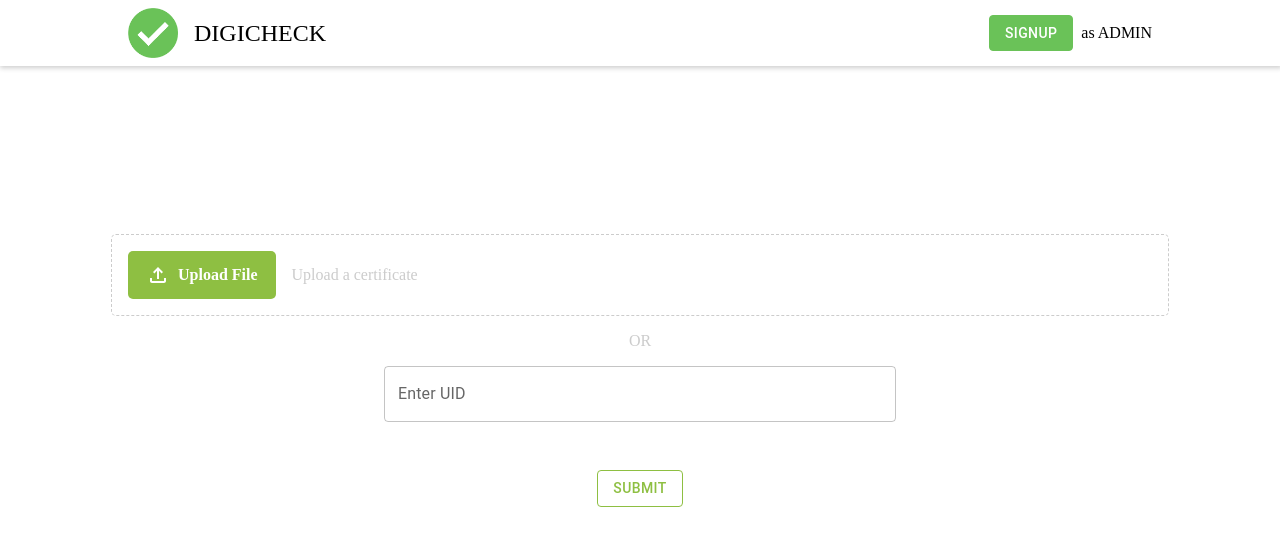
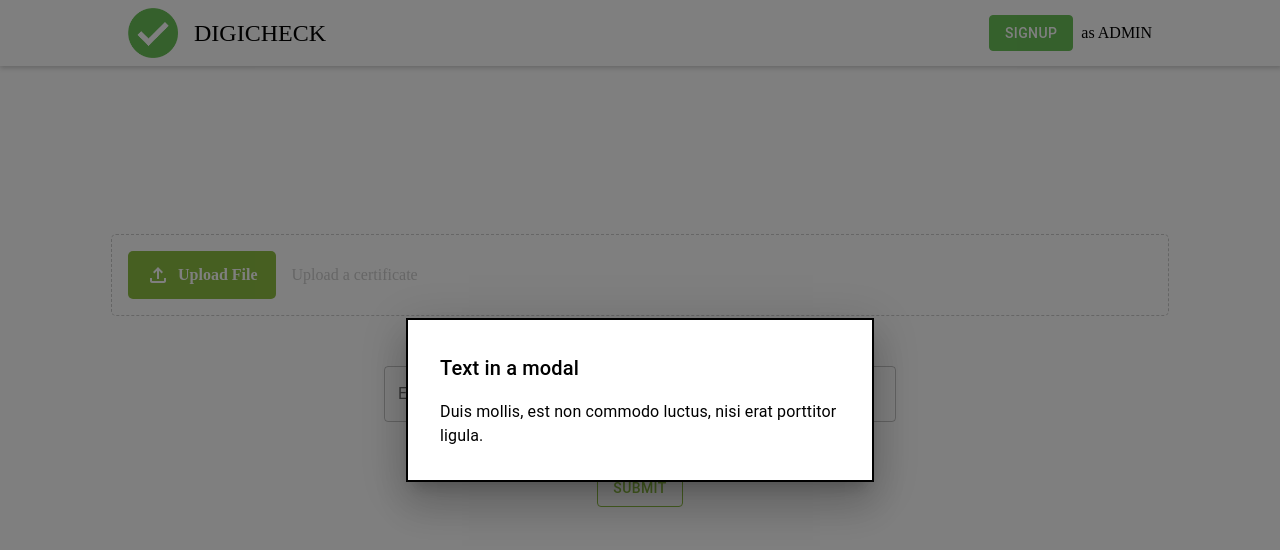
Before and after one commit to Phoenix6296/digicheck, a React (Create React App) app: page / in a window 1280 px wide. Both pictures are taken after a click on the button "SIGNUP". Shown: the top 550 px of the page. Built offline with nearby package versions, Linux system fonts and the light colour scheme; the HTML template or start-up script is replaced by a standard one.

Commit message:
Modal is added

```diff
--- a/src/Components/User/Home/Home.js
+++ b/src/Components/User/Home/Home.js
@@ -10,24 +10,15 @@ const Home = () => {
             <span>OR</span>
             <TextField id="outlined-basic" label="Enter UID" variant="outlined"
                 sx={{
-                    width: { xs: '100%', sm: '50%' },
-                    borderColor: '#ccc',
-                    '& .MuiOutlinedInput-root.Mui-focused .MuiOutlinedInput-notchedOutline': {
-                        borderColor: '#8ebf42',
-                    },
+                    width: { xs: '100%', sm: '50%' }, borderColor: '#ccc',
+                    '& .MuiOutlinedInput-root.Mui-focused .MuiOutlinedInput-notchedOutline': { borderColor: '#8ebf42', },
+                    '&:hover .MuiOutlinedInput-root .MuiOutlinedInput-notchedOutline': { borderColor: '#ccc', },
                 }}
             />
             <Button variant="outlined"
                 sx={{
-                    width: { xs: '100%', sm: 'fit-content' },
-                    mt: '2rem',
-                    borderColor: '#8ebf42',
-                    color: '#8ebf42',
-                    '&:hover': {
-                        borderColor: '#8ebf42',
-                        backgroundColor: '#8ebf42',
-                        color: '#fff',
-                    },
+                    width: { xs: '100%', sm: 'fit-content' }, mt: '2rem', borderColor: '#8ebf42', color: '#8ebf42',
+                    '&:hover': { borderColor: '#8ebf42', backgroundColor: '#8ebf42', color: '#fff', },
                 }}
             >Submit</Button>
         </div>
--- a/src/Components/User/Home/Home.module.css
+++ b/src/Components/User/Home/Home.module.css
@@ -13,7 +13,7 @@
 }
 
 .home>span {
-    color: #ccc;
+    color: #7f7f7f;
 }
 
 @media screen and (max-width: 768px) {
--- a/src/Components/User/Navbar/Navbar.js
+++ b/src/Components/User/Navbar/Navbar.js
@@ -1,24 +1,30 @@
+import { useState } from 'react';
 import styles from './Navbar.module.css'
 import Logo from '../../../assets/images/logo.png'
 import Button from '@mui/material/Button';
 import Alert from '@mui/material/Alert';
+import SignupForm from '../SignupForm/SignupForm';
 
-export default function Navbar() {
+const Navbar = () => {
+    const [toggleModal, setToggleModal] = useState(false);
+
+    const handleSignupModalClose = () => {
+        setToggleModal(false);
+    };
+
+    const onSignUpHandler = () => {
+        console.log('clicked');
+        setToggleModal(true);
+    };
+
     return (
         <>
             {
                 window.innerWidth < 768 ?
                     <Alert severity="info"
                         sx={{
-                            //Change alert icon color
-                            '& .MuiAlert-icon': {
-                                color: '#6AC258',
-                            },
-                            display: 'flex',
-                            justifyContent: 'center',
-                            alignItems: 'center',
-                        }}
-                    >
+                            '& .MuiAlert-icon': { color: '#6AC258', }, display: 'flex', justifyContent: 'center', alignItems: 'center',
+                        }}>
                         <span className={`${styles.alert_span}`}>SIGNUP</span> for admin access.
                     </Alert> : null
             }
@@ -30,19 +36,17 @@ export default function Navbar() {
                 <div className={`${styles.signup} ${styles.center}`}>
                     <Button variant="outlined"
                         sx={{
-                            borderColor: '#6AC258',
-                            backgroundColor: '#6AC258',
-                            color: '#fff',
-                            '&:hover': {
-                                borderColor: '#6AC258',
-                                color: '#6AC258',
-                                backgroundColor: '#fff',
-                            },
+                            borderColor: '#6AC258', backgroundColor: '#6AC258', color: '#fff',
+                            '&:hover': { borderColor: '#6AC258', color: '#6AC258', backgroundColor: '#fff', }
                         }}
+                        onClick={onSignUpHandler}
                     >Signup</Button>
+                    <SignupForm showModal={toggleModal} onClose={handleSignupModalClose}/>
                     <span>as ADMIN</span>
                 </div>
             </nav>
         </>
     );
 }
+
+export default Navbar;
--- /dev/null
+++ b/src/Components/User/SignupForm/SignupForm.js
@@ -0,0 +1,36 @@
+import Box from '@mui/material/Box';
+import Typography from '@mui/material/Typography';
+import Modal from '@mui/material/Modal';
+
+const SignupForm = (props) => {
+    const { showModal, onClose } = props;
+
+    const handleCloseModal = () => {
+        onClose();
+    };
+
+    return (
+        <Modal open={showModal} onClose={handleCloseModal} aria-labelledby="modal-modal-title" aria-describedby="modal-modal-description">
+            <Box sx={{
+                position: 'absolute',
+                top: '50%',
+                left: '50%',
+                transform: 'translate(-50%, -50%)',
+                width: 400,
+                bgcolor: 'background.paper',
+                border: '2px solid #000',
+                boxShadow: 24,
+                p: 4,
+            }}>
+                <Typography id="modal-modal-title" variant="h6" component="h2" >
+                    Text in a modal
+                </Typography>
+                <Typography id="modal-modal-description" sx={{ mt: 2 }}>
+                    Duis mollis, est non commodo luctus, nisi erat porttitor ligula.
+                </Typography>
+            </Box>
+        </Modal>
+    );
+}
+
+export default SignupForm;
```
Also changed, not shown: src/Components/User/SignupForm/SignupForm.module.css (added).
